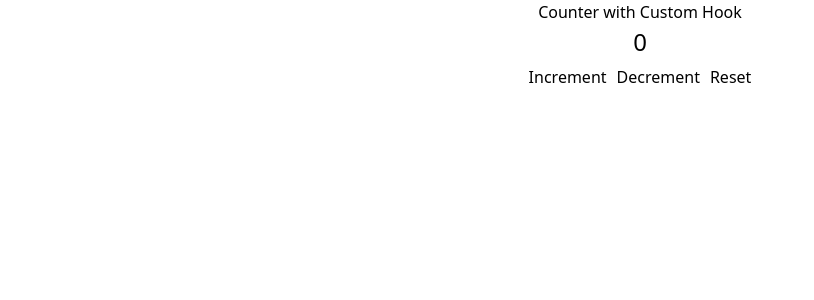
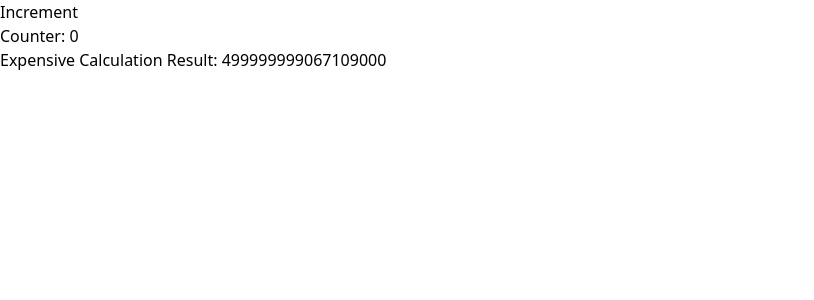
Before and after one commit to felepo/practicing-react, a React (Vite) app: page / in a window 1280 px wide. Shown: the top 300 px of the page, without its empty margins (0-814 px from the left). Built offline with nearby package versions, Linux system fonts and the light colour scheme.

Commit message:
Add CounterWithReactMemo component to demonstrate memoization and performance optimization

```diff
--- a/src/App.jsx
+++ b/src/App.jsx
@@ -9,6 +9,7 @@ import UserListWithLoading from './components/UserListWithLoading/UserListWithLo
 import SearchPosts from './components/SearchPosts/SearchPosts'
 import Counter2 from './components/Counter2/Counter2'
 import CounterWithCustomHook from './components/CounterWithCustomHook/CounterWithCustomHook';
+import CounterWithReactMemo from './components/CounterWithReactMemo/CounterWithReactMemo';
 
 // const ThemeContext = createContext();
 
@@ -72,8 +73,9 @@ function App() {
     //   <SearchPosts />
     //   <Counter2 />
     // </>
+    // <CounterWithCustomHook />
 
-    <CounterWithCustomHook />
+    <CounterWithReactMemo />
   )
 }
 
--- /dev/null
+++ b/src/components/CounterWithReactMemo/CounterWithReactMemo.jsx
@@ -0,0 +1,41 @@
+import React, { useState, useCallback, useMemo } from "react"
+
+const Child = React.memo(({counter}) => {
+  console.log("Child rendered");
+  return (
+    <p>Counter: {counter}</p>
+  );
+});
+
+function ExpensiveCalculation({ num }) {
+  const result = useMemo(() => {
+    console.log("Expensive calculation running...");
+    let res = 0;
+    for (let i = 0; i < 1e9; i++) {
+      res += i;
+    }
+    return res + num;
+  }, [num]);
+
+  return <p>Expensive Calculation Result: {result}</p>;
+}
+
+const CounterWithReactMemo = () => {
+  const [counter, setCounter] = useState(0);
+
+  const increment = useCallback(() => {
+    setCounter(prev => prev + 1);
+  });
+
+  return (
+    <div>
+      <button onClick={increment}>
+        Increment
+      </button>
+      <Child counter={counter}/>
+      <ExpensiveCalculation num={counter} />
+    </div>
+  );
+}
+
+export default CounterWithReactMemo;
```
